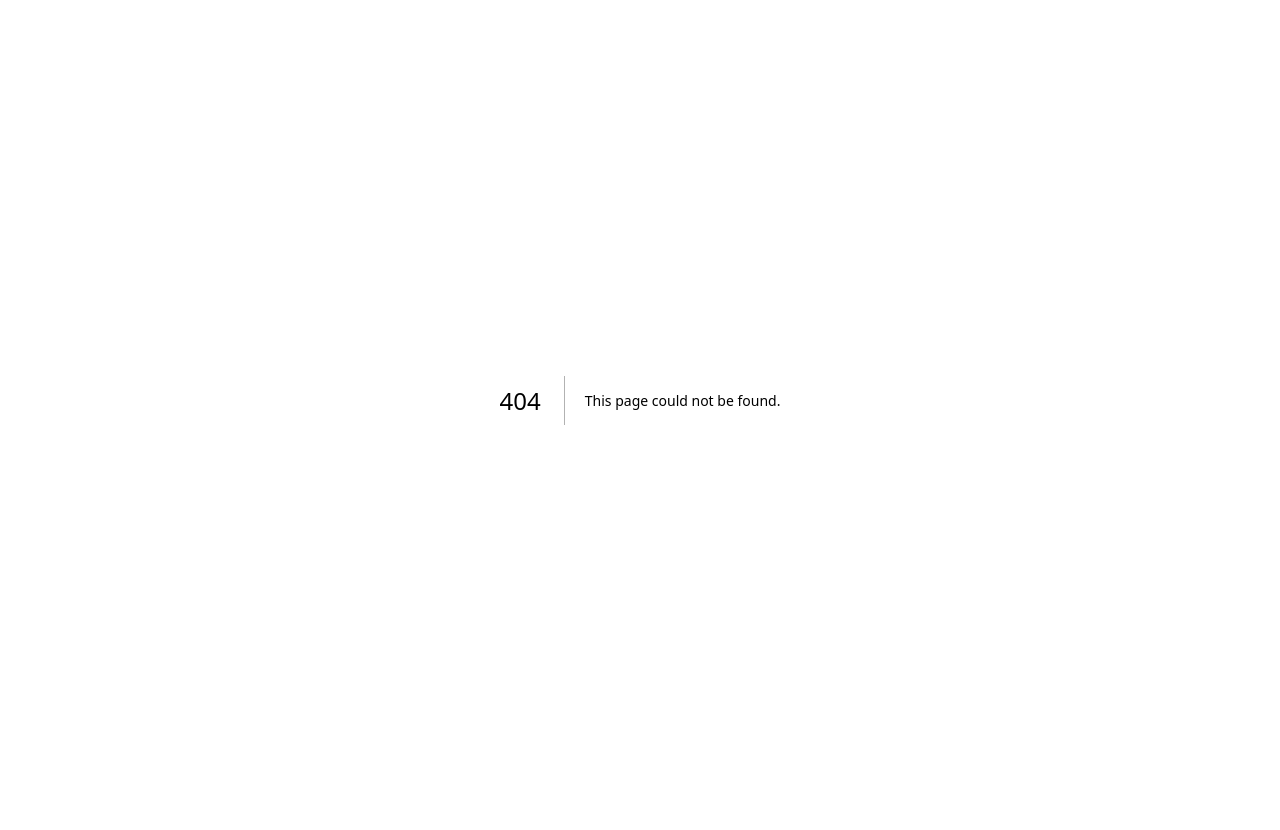
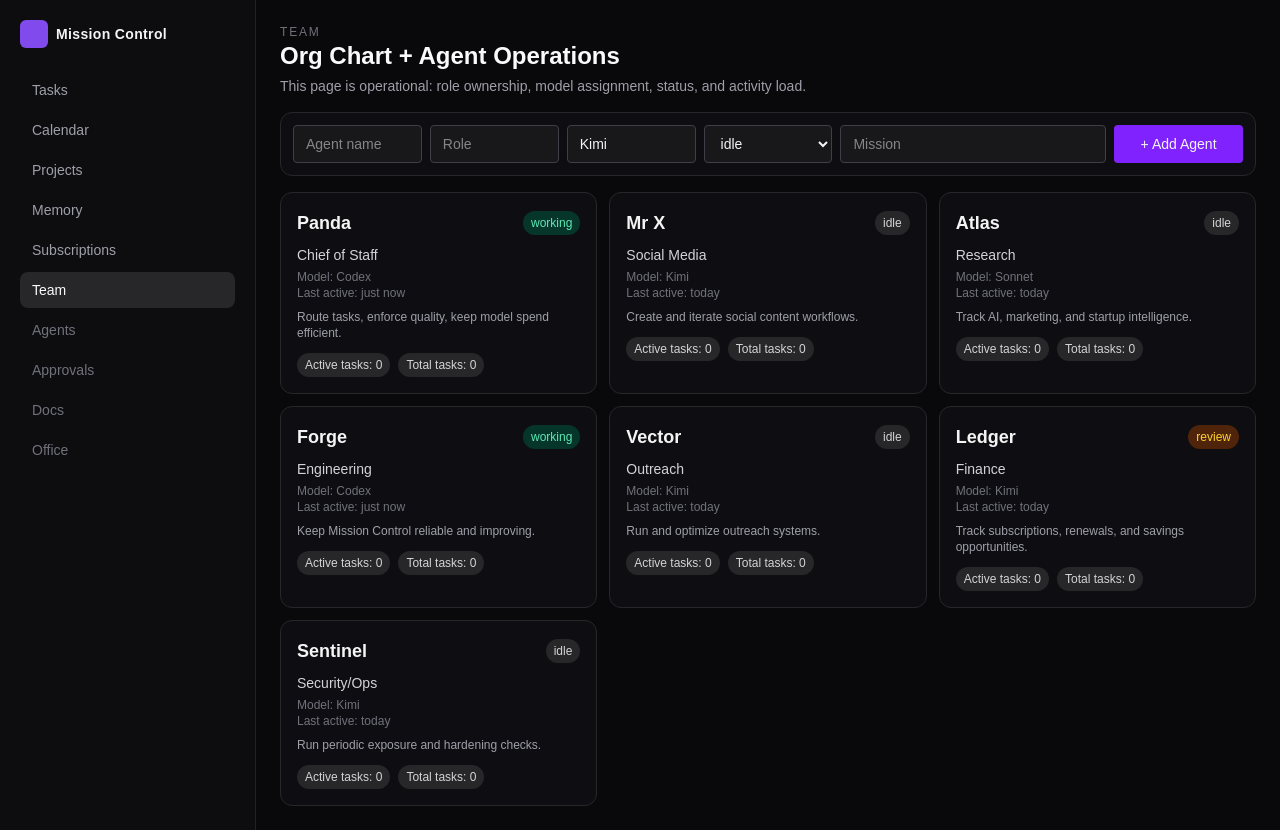
Before and after one commit to maltch1977/mission_control, a Next.js app in the folder mission-control/: page /team in a window 1280 px wide. Before the commit this address had no page. Before the commit the page ends 800 px from the top, so only its background shows below. Built offline with nearby package versions, Linux system fonts and the light colour scheme; no server answers; the database is empty.

Commit message:
feat: add operational team org module with agent roles, models, status, and activity

```diff
--- /dev/null
+++ b/mission-control/src/app/team/page.tsx
@@ -0,0 +1,134 @@
+"use client";
+
+import { FormEvent, useEffect, useMemo, useState } from "react";
+import { Sidebar } from "@/components/sidebar";
+import { supabase } from "@/lib/supabase";
+
+type AgentStatus = "idle" | "working" | "blocked" | "review";
+
+type Agent = {
+  id: string;
+  name: string;
+  role: string;
+  model: string;
+  status: AgentStatus;
+  last_active: string;
+  mission: string | null;
+};
+
+type Task = { id: string; owner: string; status: string };
+
+const seeds: Agent[] = [
+  { id: "a1", name: "Panda", role: "Chief of Staff", model: "Codex", status: "working", last_active: "just now", mission: "Route tasks, enforce quality, keep model spend efficient." },
+  { id: "a2", name: "Mr X", role: "Social Media", model: "Kimi", status: "idle", last_active: "today", mission: "Create and iterate social content workflows." },
+  { id: "a3", name: "Atlas", role: "Research", model: "Sonnet", status: "idle", last_active: "today", mission: "Track AI, marketing, and startup intelligence." },
+  { id: "a4", name: "Forge", role: "Engineering", model: "Codex", status: "working", last_active: "just now", mission: "Keep Mission Control reliable and improving." },
+  { id: "a5", name: "Vector", role: "Outreach", model: "Kimi", status: "idle", last_active: "today", mission: "Run and optimize outreach systems." },
+  { id: "a6", name: "Ledger", role: "Finance", model: "Kimi", status: "review", last_active: "today", mission: "Track subscriptions, renewals, and savings opportunities." },
+  { id: "a7", name: "Sentinel", role: "Security/Ops", model: "Kimi", status: "idle", last_active: "today", mission: "Run periodic exposure and hardening checks." },
+];
+
+const blank = { name: "", role: "", model: "Kimi", status: "idle" as AgentStatus, mission: "" };
+
+function statusClass(status: AgentStatus) {
+  if (status === "working") return "bg-emerald-900/60 text-emerald-300";
+  if (status === "blocked") return "bg-rose-900/60 text-rose-300";
+  if (status === "review") return "bg-amber-900/60 text-amber-300";
+  return "bg-zinc-800 text-zinc-300";
+}
+
+export default function TeamPage() {
+  const [agents, setAgents] = useState<Agent[]>(seeds);
+  const [tasks, setTasks] = useState<Task[]>([]);
+  const [draft, setDraft] = useState(blank);
+
+  useEffect(() => {
+    const load = async () => {
+      if (!supabase) return;
+      const [{ data: aRows }, { data: tRows }] = await Promise.all([
+        supabase.from("agents_org").select("id,name,role,model,status,last_active,mission").order("created_at", { ascending: true }),
+        supabase.from("tasks").select("id,owner,status"),
+      ]);
+
+      if (aRows && aRows.length > 0) setAgents(aRows as Agent[]);
+      if (tRows) setTasks(tRows as Task[]);
+
+      if ((!aRows || aRows.length === 0) && supabase) {
+        await supabase.from("agents_org").insert(seeds);
+      }
+    };
+    void load();
+  }, []);
+
+  const withCounts = useMemo(() => {
+    return agents.map((a) => ({
+      ...a,
+      totalTasks: tasks.filter((t) => t.owner.toLowerCase() === a.name.toLowerCase()).length,
+      activeTasks: tasks.filter((t) => t.owner.toLowerCase() === a.name.toLowerCase() && t.status !== "done").length,
+    }));
+  }, [agents, tasks]);
+
+  const addAgent = async (e: FormEvent<HTMLFormElement>) => {
+    e.preventDefault();
+    if (!draft.name.trim() || !draft.role.trim()) return;
+    const row: Agent = {
+      id: crypto.randomUUID(),
+      name: draft.name.trim(),
+      role: draft.role.trim(),
+      model: draft.model.trim(),
+      status: draft.status,
+      last_active: "just now",
+      mission: draft.mission.trim() || null,
+    };
+    setAgents((prev) => [...prev, row]);
+    setDraft(blank);
+    if (supabase) await supabase.from("agents_org").insert(row);
+  };
+
+  return (
+    <div className="min-h-screen bg-[#09090b] text-zinc-100">
+      <div className="flex min-h-screen w-full">
+        <Sidebar />
+        <main className="flex-1 p-4 md:p-6">
+          <header className="mb-4">
+            <p className="text-xs uppercase tracking-[0.15em] text-zinc-500">Team</p>
+            <h1 className="text-2xl font-semibold text-zinc-50">Org Chart + Agent Operations</h1>
+            <p className="mt-1 text-sm text-zinc-400">This page is operational: role ownership, model assignment, status, and activity load.</p>
+          </header>
+
+          <section className="mb-4 rounded-xl border border-zinc-800 bg-[#0e0e12] p-3">
+            <form className="grid gap-2 md:grid-cols-7" onSubmit={addAgent}>
+              <input value={draft.name} onChange={(e) => setDraft((p) => ({ ...p, name: e.target.value }))} placeholder="Agent name" className="rounded border border-zinc-700 bg-zinc-900 px-3 py-2 text-sm" />
+              <input value={draft.role} onChange={(e) => setDraft((p) => ({ ...p, role: e.target.value }))} placeholder="Role" className="rounded border border-zinc-700 bg-zinc-900 px-3 py-2 text-sm" />
+              <input value={draft.model} onChange={(e) => setDraft((p) => ({ ...p, model: e.target.value }))} placeholder="Model" className="rounded border border-zinc-700 bg-zinc-900 px-3 py-2 text-sm" />
+              <select value={draft.status} onChange={(e) => setDraft((p) => ({ ...p, status: e.target.value as AgentStatus }))} className="rounded border border-zinc-700 bg-zinc-900 px-3 py-2 text-sm">
+                <option value="idle">idle</option><option value="working">working</option><option value="review">review</option><option value="blocked">blocked</option>
+              </select>
+              <input value={draft.mission} onChange={(e) => setDraft((p) => ({ ...p, mission: e.target.value }))} placeholder="Mission" className="md:col-span-2 rounded border border-zinc-700 bg-zinc-900 px-3 py-2 text-sm" />
+              <button type="submit" className="rounded bg-violet-600 px-3 py-2 text-sm font-medium">+ Add Agent</button>
+            </form>
+          </section>
+
+          <section className="grid gap-3 md:grid-cols-2 xl:grid-cols-3">
+            {withCounts.map((agent) => (
+              <article key={agent.id} className="rounded-xl border border-zinc-800 bg-[#0e0e12] p-4">
+                <div className="mb-2 flex items-center justify-between">
+                  <h2 className="text-lg font-semibold">{agent.name}</h2>
+                  <span className={`rounded-full px-2 py-1 text-xs ${statusClass(agent.status)}`}>{agent.status}</span>
+                </div>
+                <p className="text-sm text-zinc-300">{agent.role}</p>
+                <p className="mt-1 text-xs text-zinc-500">Model: {agent.model}</p>
+                <p className="text-xs text-zinc-500">Last active: {agent.last_active}</p>
+                <p className="mt-2 text-xs text-zinc-400">{agent.mission || "No mission defined."}</p>
+                <div className="mt-3 flex items-center gap-2 text-xs">
+                  <span className="rounded-full bg-zinc-800 px-2 py-1 text-zinc-300">Active tasks: {agent.activeTasks}</span>
+                  <span className="rounded-full bg-zinc-800 px-2 py-1 text-zinc-300">Total tasks: {agent.totalTasks}</span>
+                </div>
+              </article>
+            ))}
+          </section>
+        </main>
+      </div>
+    </div>
+  );
+}
--- a/mission-control/src/components/sidebar.tsx
+++ b/mission-control/src/components/sidebar.tsx
@@ -9,11 +9,11 @@ const navItems = [
   { label: "Projects", href: "/projects" },
   { label: "Memory", href: "/memory" },
   { label: "Subscriptions", href: "/subscriptions" },
+  { label: "Team", href: "/team" },
   { label: "Agents", href: "#" },
   { label: "Approvals", href: "#" },
   { label: "Docs", href: "#" },
   { label: "Office", href: "#" },
-  { label: "Team", href: "#" },
 ];
 
 export function Sidebar() {
```
Also changed, not shown: 1 other file (tests, documents, lock files or other folders).
